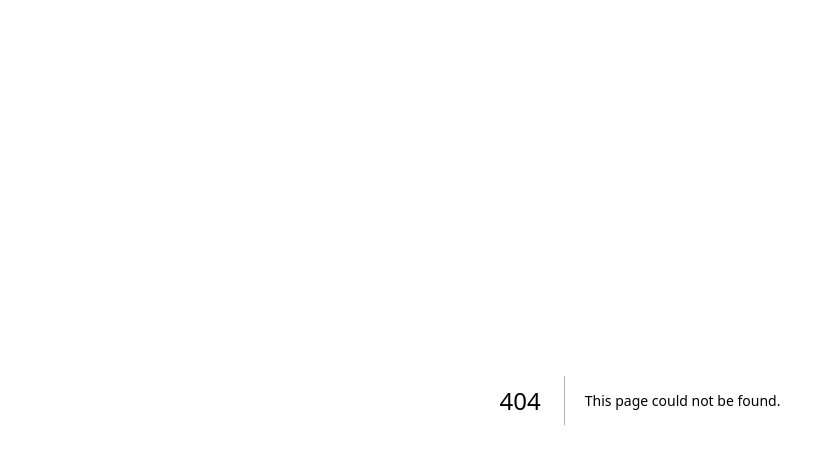
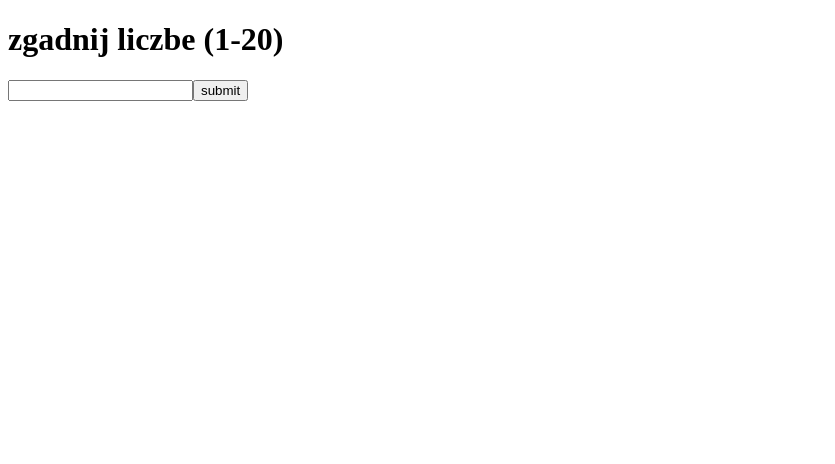
Before and after one commit to kopokczo/Exercises, a Next.js app: page /guess-game in a window 1280 px wide. Before the commit this address had no page. Shown: the top 464 px of the page, without its empty margins (0-835 px from the left). Built offline with nearby package versions, Linux system fonts and the light colour scheme.

Commit message:
refactor whole program

```diff
--- a/app/page.js
+++ b/app/page.js
@@ -15,7 +15,7 @@ export default function Home() {
         />
         <ol>
           <li>
-            Get started by editing <code>app/page.js</code>.
+            asssss <code>app/page.js</code>.
           </li>
           <li>Save and see your changes instantly.</li>
         </ol>
--- a/jsconfig.json
+++ b/jsconfig.json
@@ -1,5 +1,6 @@
 {
   "compilerOptions": {
+    "jsx": "react",
     "paths": {
       "@/*": ["./*"]
     }
--- /dev/null
+++ b/pages/guess-game.tsx
@@ -0,0 +1,34 @@
+import React, { useRef, useState } from "react"
+
+const GuessGame = () => {
+    const [outputText, setOutputText] = useState<null|string>(null);
+    const [inputValue, setInputValue] = useState<null|string>(null);
+    const button = useRef(null);
+
+    console.log(inputValue);
+    const randomNumber = Math.floor(Math.random() * (20 - 1) + 1);
+    console.log(randomNumber);
+const checkNumber = () => {
+
+        if(randomNumber > Number(inputValue)){
+            setOutputText("podana liczba jest za mala");
+        }else if(randomNumber < Number(inputValue)){
+            setOutputText("podana liczba jest za duza");
+        }else if(randomNumber == Number(inputValue)){
+            setOutputText("zgadles");
+        }
+    }
+    return(
+    <div>
+    <h1>zgadnij liczbe (1-20)</h1>
+    <input type="number" onChange={(event)=>setInputValue(event.target.value)}></input>
+    <button type="button" onClick={checkNumber}>submit</button>
+    <p>{outputText}</p>
+    </div>
+        )
+}
+export default GuessGame;
+/*
+JAK DZIALA USESTATE ,USEREF
+DLACZEGO JAK DASZ SUBMIT TO LOSUJE NOWA LICZBE
+*/
```
Also changed, not shown: package.json (+6 -5 lines), pages/marcin.js (deleted, +0 -10 lines), pages/marcin.tsx (added, +12 -0 lines), tsconfig.json (added, +36 -0 lines), next-env.d.ts (added), 2 other files (tests, documents, lock files or other folders).
